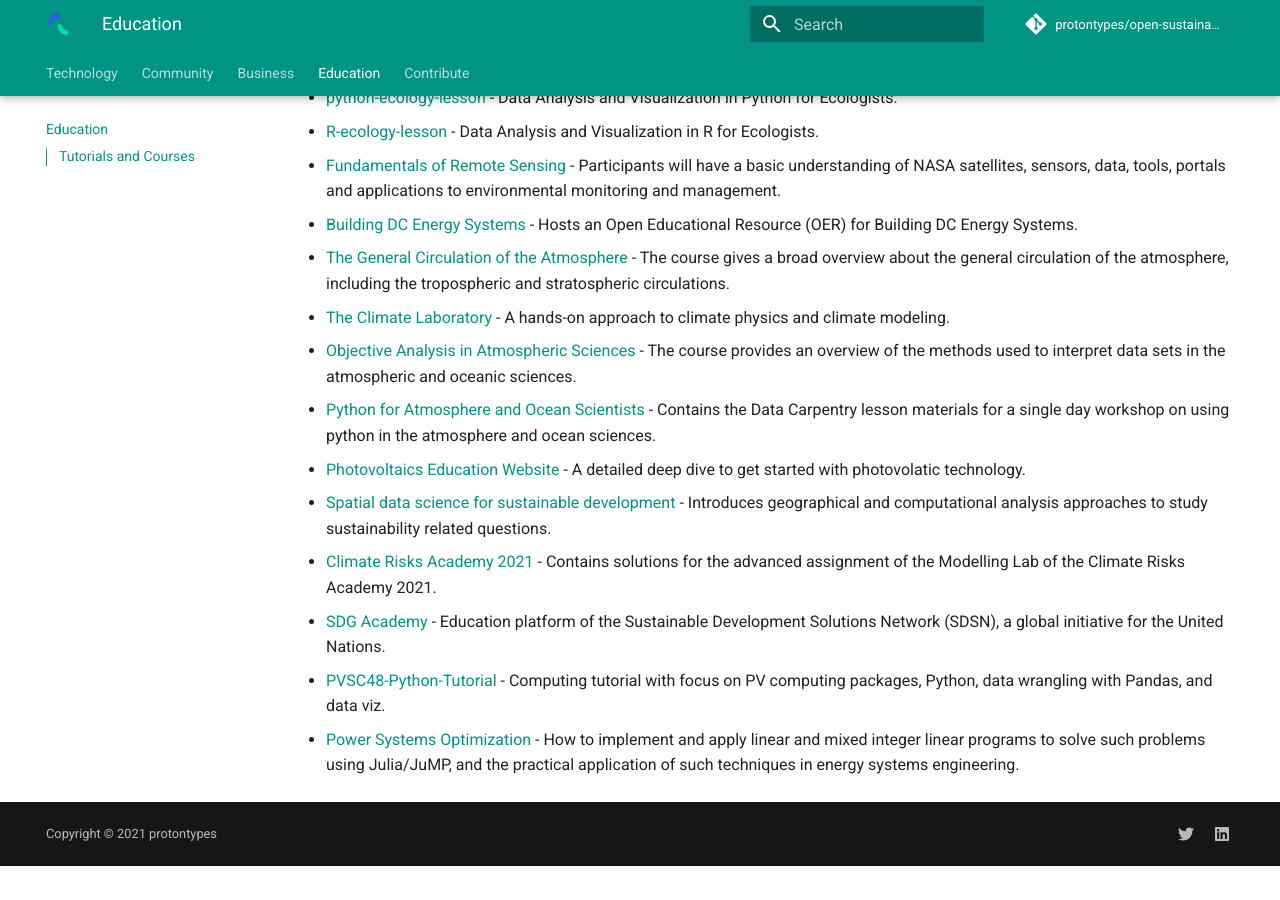
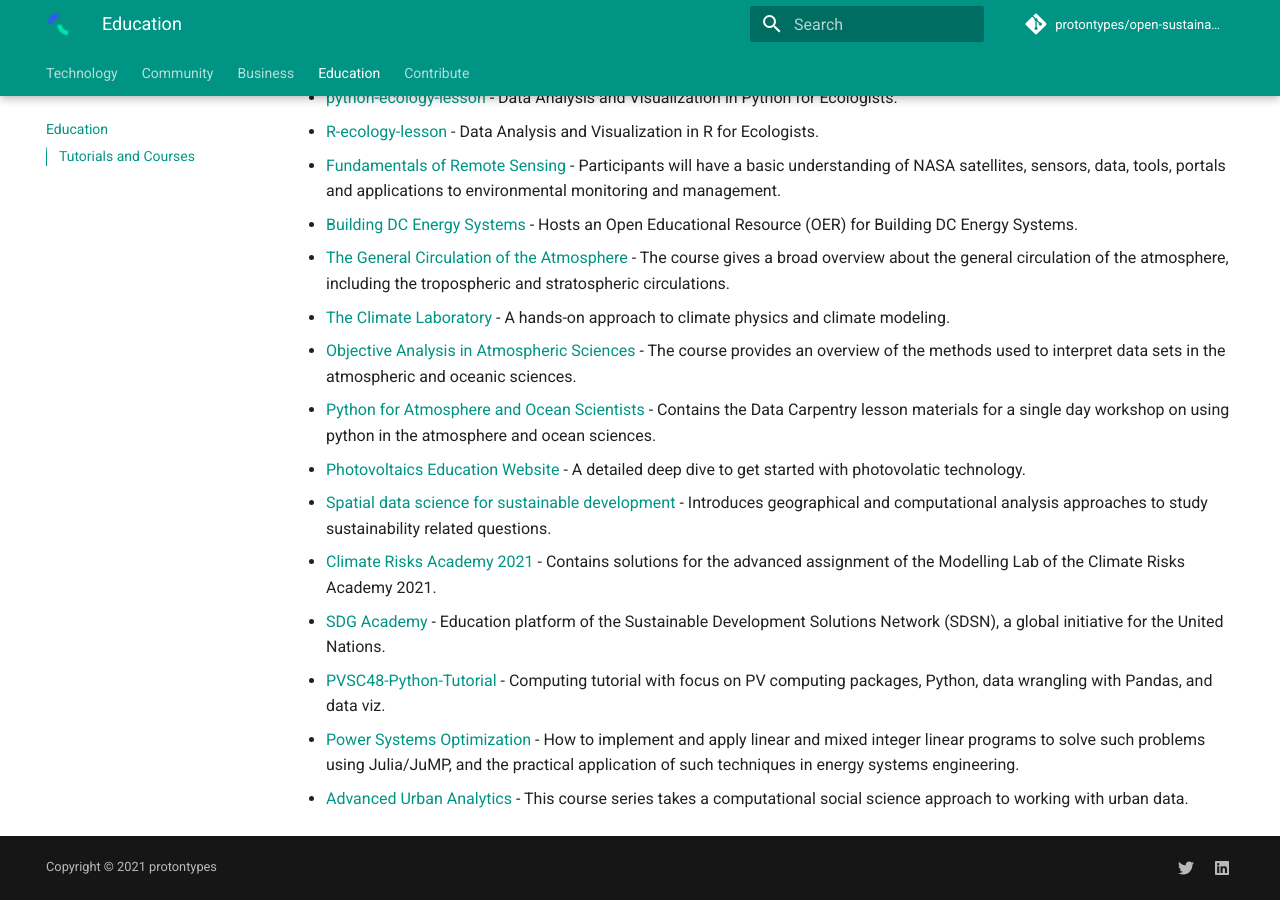
Before and after one commit to protontypes/open-sustainable-technology, an MkDocs documentation site: the page built from docs/education.md, in a window 1280 px wide and 900 px high, scrolled down 1081 px. Built offline with MkDocs 1.6.1 and Material for MkDocs 9.7.7, drawn with Linux system fonts in a browser that asks for light colours; comment, search, counter and statistics services are not loaded; before the commit the page ends 1947 px from its top, so only the background shows below that.

Commit message:
Update education.md
This #python course series takes a computational social science approach to working with #urban data.  https://github.com/gboeing/ppd599 #opensource #openscience

```diff
--- a/docs/education.md
+++ b/docs/education.md
@@ -35,3 +35,4 @@ __Looking for resources to get started in Open Sustainable Technology? Here you
 - [SDG Academy](https://sdgacademy.org/courses/) - Education platform of the Sustainable Development Solutions Network (SDSN), a global initiative for the United Nations.
 - [PVSC48-Python-Tutorial](https://github.com/PVSC-Python-Tutorials/PVSC48-Python-Tutorial) - Computing tutorial with focus on PV computing packages, Python, data wrangling with Pandas, and data viz.
 - [Power Systems Optimization](https://github.com/east-winds/power-systems-optimization) - How to implement and apply linear and mixed integer linear programs to solve such problems using Julia/JuMP, and the practical application of such techniques in energy systems engineering.
+- [Advanced Urban Analytics](https://github.com/gboeing/ppd599) - This course series takes a computational social science approach to working with urban data.
```
